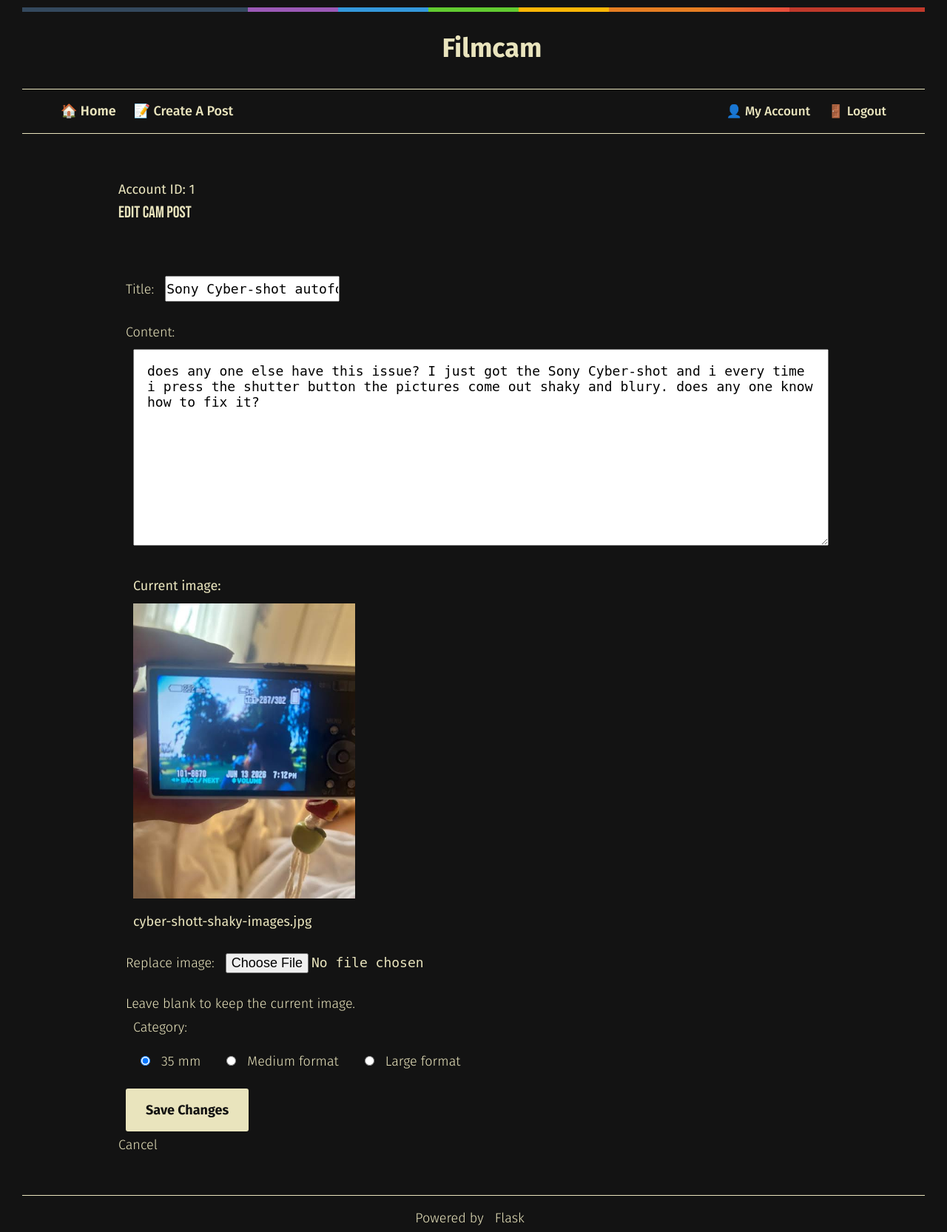
After one commit to Isaria-P/web-proj1, a Flask app: page /cams/edit/1 in a window 1280 px wide. The commit adds this page. Shown: the whole page at 74% size. Run offline with Flask 3, Linux system fonts and the light colour scheme; a user stored in the database is signed in; data comes from the database, SQL or seed files in the repository; both versions use the stored data as it was after the commit.

Commit message:
Added My Account section where usesers can edit & delete there post.

```diff
--- a/filmcam/cams/routes.py
+++ b/filmcam/cams/routes.py
@@ -36,7 +36,6 @@ def upload_file():
     if img_file.filename == "":
         flash("Please select an image.")
         return redirect(url_for('cam.index'))
-
 
     return redirect(url_for("cams.index"))
 
@@ -112,11 +111,12 @@ def create_submit():
     img.save(upload_path)
 
     # path that can be stored in db => uploads/OlympusOM-1OM-1n.jpg
-    img_path = f"uploads/{secure_img}"
+    img_path = secure_img
 
     # insert cam
     cams = CamModel(db.get_connection())
-    print("IMAGE FROM DATABASE:-----", cams.img)
+    print("IMAGE FROM DATABASE:-----", img_path)
+
     cams.insert(form.title, form.content, img_path, form.category, account_id)
 
     # print("UPLOAD FOLDER:", current_app.config["UPLOAD_FOLDER"])
@@ -134,7 +134,7 @@ def view(cam_id):
         flash("Cam Post not found.")
         return redirect(url_for("cams.index"))
 
-    comments = coms.get_comments_with_authors(cam_id)
+    comments = cams.get_comments_with_authors(cam_id)
 
     # handle comment submission
     if request.method == "POST":
@@ -154,14 +154,94 @@ def view(cam_id):
 
     return render_template("cams/view.jinja", cam=cam, comments=comments)
 
-@blueprint.get("/account/profile")
-def account_profile():
-    """Show only cams created by current user logged in."""
-    account_cams = []
+@blueprint.get("/edit/<int:cam_id>")
+def edit(cam_id):
 
     account_id = session.get("account_id")
+    if account_id is None:
+        flash("You must be logged in to edit a cam post.")
+        return redirect(url_for("accounts.login"))
+    cams = CamModel(db.get_connection())
+    cam = cams.get_with_author(cam_id)
 
-    if account_id is not None:
-        cams = CamModel(db.get_connection())
-        account_cams = cams.account_cams(account_id)
+    return render_template("cams/edit.jinja", cam=cam)
+
+@blueprint.post("/edit/<int:cam_id>")
+def edit_submit(cam_id):
+    # check login
+    account_id = session.get("account_id")
+
+    if account_id is None:
+        flash("You must be logged in to create a cam post.")
+        return redirect(url_for("accounts.login"))
+
+    # get cam db connection
     cams = CamModel(db.get_connection())
+    cam = cams.get_with_author(cam_id)
+
+    # conditional does cam exist?
+    if cam is None:
+        abort(404)
+
+    # condition check if logged-in user owns the cam
+    if cam["author_id"] != account_id:
+        abort(403)
+
+    # get form data
+    title = request.form["title"]
+    content = request.form["content"]
+    category = request.form["category"]
+
+    # get image
+    img = request.files.get("img")
+
+    # orgignal img
+    img_path = cam["img"]
+
+    # conditional if an img gets selected
+    if img and img.filename:
+
+        secure_img = secure_filename(img.filename)
+
+        upload_path = os.path.join(
+            current_app.config["UPLOAD_FOLDER"],
+            secure_img
+        )
+
+        img.save(upload_path)
+        img_path = secure_img
+    else:
+        img_path = cam["img"]
+
+    # update db
+    cams.update(cam_id, title, content, category, img_path)
+
+    flash("Cam post updated successfully!!!")
+
+    return redirect(url_for("cams.view", cam_id=cam_id))
+
+
+@blueprint.post("/delete/<int:cam_id>")
+def delete(cam_id):
+    account_id = session.get("account_id")
+
+    if  account_id is None:
+        flash("You must be looged in to delete a cam post.")
+        return redirect(render_template(""))
+
+    cams = CamModel(db.get_connection())
+    cam = cams.get(cam_id)
+
+    if session.get("cam") is None:
+        flash("Create a cam post to view all your cam post.")
+        return redirect(url_for(cam.create))
+
+    # check account_id and author id
+    if cam.author_id != account_id:
+        flash("Create a cam post to view all your cam post.")
+        return redirect(url_for(cam.create))
+
+    cams.delete(cam_id)
+    flash("Cam post deleted successfully!")
+
+    return render_template("cams/view.jinja")
--- a/filmcam/static/css/main.css
+++ b/filmcam/static/css/main.css
@@ -17,6 +17,18 @@ body {
     background-color: #131313;
     color: #e9e4bd;
     overflow-y: scroll;
+
+}
+p {
+    font-family: "Fira Sans", sans-serif;
+    font-size: 18px;
+    font-weight: 400;
+
+}
+h2, h3 {
+    font-family: "Bebas Neue", sans-serif;
+    font-size: 25px;
+
 }
 
 header, nav, main, footer {
@@ -148,27 +160,7 @@ fieldset label {
     display: inline;
 }
 
-form button {
-    margin-top: 2rem;
-}
 
-a.button, button {
-    background-color: #e9e4bd;
-    border-radius: 3px;
-    color: #5d688a;
-    padding: 18px 27px;
-    border: none;
-    display: inline-block;
-    margin-top: 18px;
-    font-weight: 700;
-}
-
-a.button:hover, button:hover {
-    background-color: #131313;
-    color: #e9e4bd;
-    cursor: pointer;
-    text-decoration: none;
-}
 
 label {
     display: block;
@@ -191,9 +183,6 @@ fieldset label {
     display: inline;
 }
 
-form button {
-    margin-top: 2rem;
-}
 
 .error {
 color: #c0392b;
@@ -354,12 +379,12 @@ div.error {
 }
 
 footer {
-    border-top: 1px solid #e4e5e7;
+    border-top: 1px solid #e9e4bd;
     padding-top: 17px;
     padding-bottom: 15px;
     background: #131313;
     height: 50px;
-    color: #6a6c6f;
+    color: #e9e4bd;
     text-align: center;
 }
 
--- a/filmcam/templates/accounts/create.jinja
+++ b/filmcam/templates/accounts/create.jinja
@@ -8,7 +8,7 @@
             {% if form.field_errors.get("username") %}
                 <p class="error">{{ form.field_errors["username"] }}</p>
             {% endif %}
-            <input type="email" name="username" value="{{ form.username }}" required maxlength="50" pattern="^\S+$">
+            <input type="text" name="username" value="{{ form.username }}" required maxlength="50" pattern="^\S+$">
         </label>
         <label>
             Email:
@@ -24,6 +24,6 @@
             {% endif %}
             <input type="password" name="password" required>
         </label>
-        <button>Submit</button>
+        <button type="submit">Submit</button>
     </form>
 {% endblock %}
--- /dev/null
+++ b/filmcam/templates/cams/edit.jinja
@@ -0,0 +1,134 @@
+{% extends "base.jinja" %}
+{% block title %}Edit Cam Post{% endblock %}
+{% block main %}
+
+    <h2>Edit Cam Post</h2>
+
+    <form
+        action="{{ url_for('cams.edit_submit', cam_id=cam.id) }}"
+        method="POST"
+        enctype="multipart/form-data"
+    >
+
+        <label>
+            Title:
+
+            {% if form and form.field_errors.get("title") %}
+                <p class="error">
+                    {{ form.field_errors["title"] }}
+                </p>
+            {% endif %}
+
+            <input
+                type="text"
+                name="title"
+                value="{{ cam.title }}"
+                required
+                maxlength="100"
+            >
+        </label>
+        <label>
+            Content:
+
+            {% if form and form.field_errors.get("content") %}
+                <p class="error">
+                    {{ form.field_errors["content"] }}
+                </p>
+            {% endif %}
+
+            <textarea
+                name="content"
+                required
+            >{{ cam.content }}</textarea>
+        </label>
+
+
+        <!-- Current Image -->
+        <div class="current-image">
+            <p>Current image:</p>
+            <img
+                src="{{ url_for('static', filename='uploads/' + cam.img) }}"
+                alt="{{ cam.title }}"
+                width="300"
+            >
+            <p>
+                {{ cam.img }}
+            </p>
+
+        </div>
+        <!-- New Image -->
+        <label>
+            Replace image:
+
+            <input
+                type="file"
+                name="img"
+                accept="image/*"
+            >
+        </label>
+
+        <small>
+            Leave blank to keep the current image.
+        </small>
+
+        <fieldset>
+
+            <legend>Category:</legend>
+
+            {% if form and form.field_errors.get("category") %}
+                <p class="error">
+                    {{ form.field_errors["category"] }}
+                </p>
+            {% endif %}
+
+            <label>
+                <input
+                    type="radio"
+                    name="category"
+                    value="35 mm"
+                    {% if cam.category == "35 mm" %}
+                        checked
+                    {% endif %}
+                    required
+                >
+                35 mm
+            </label>
+            <label>
+                <input
+                    type="radio"
+                    name="category"
+                    value="medium format"
+                    {% if cam.category == "medium format" %}
+                        checked
+                    {% endif %}
+                >
+                Medium format
+            </label>
+            <label>
+                <input
+                    type="radio"
+                    name="category"
+                    value="large format"
+                    {% if cam.category == "large format" %}
+                        checked
+                    {% endif %}
+                >
+                Large format
+            </label>
+        </fieldset>
+
+
+        <!-- Submit -->
+        <button type="submit">
+            Save Changes
+        </button>
+
+    </form>
+
+
+    <!-- Cancel -->
+    <a href="{{ url_for('cams.view', cam_id=cam.id) }}">
+        Cancel
+    </a>
+
+{% endblock %}
--- a/filmcam/templates/partials/nav.jinja
+++ b/filmcam/templates/partials/nav.jinja
@@ -8,7 +8,7 @@
 
     <div class="nav-right">
         {% if session.get("account_id") %}
-            <a href="{{ url_for('accounts.login', account_id=session['account_id']) }}">👤 My Account</a>
+            <a href="{{ url_for('accounts.profile', account_id=session['account_id']) }}">👤 My Account</a>
             <a href="{{ url_for('accounts.logout') }}">🚪 Logout</a>
         {% else %}
             <a href="{{ url_for('accounts.create') }}">🆕 Register</a>
```
Also changed, not shown: other parts of filmcam/static/css/main.css (+147 -29 lines), filmcam/accounts/routes.py (+20 -6 lines), filmcam/cams/models.py (+30 -6 lines), filmcam/templates/accounts/profile.jinja (+55 -0 lines), filmcam/templates/base.jinja (+3 -5 lines), filmcam/templates/cams/index.jinja (+14 -12 lines), filmcam/templates/cams/view.jinja (+9 -6 lines), filmcam/static/uploads/M6_TTL_3-1024x760.png (added), filmcam/static/uploads/cyber-shott-shaky-images.jpg (added), instance/db.sqlite.
